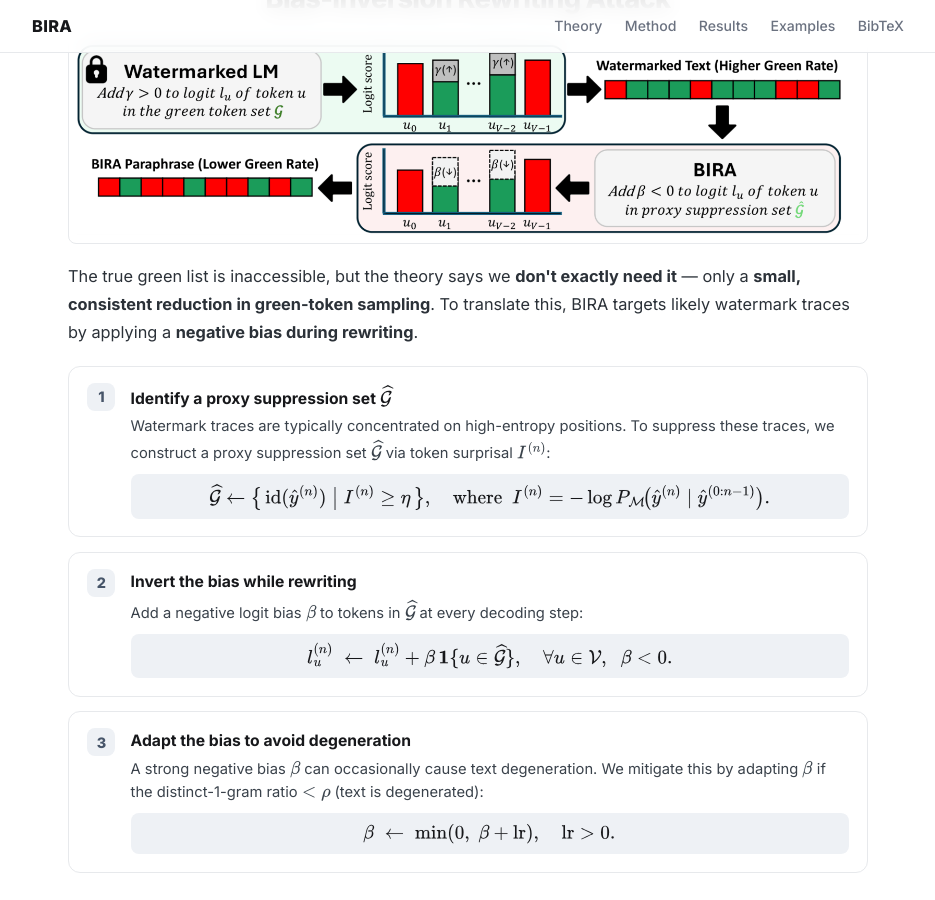
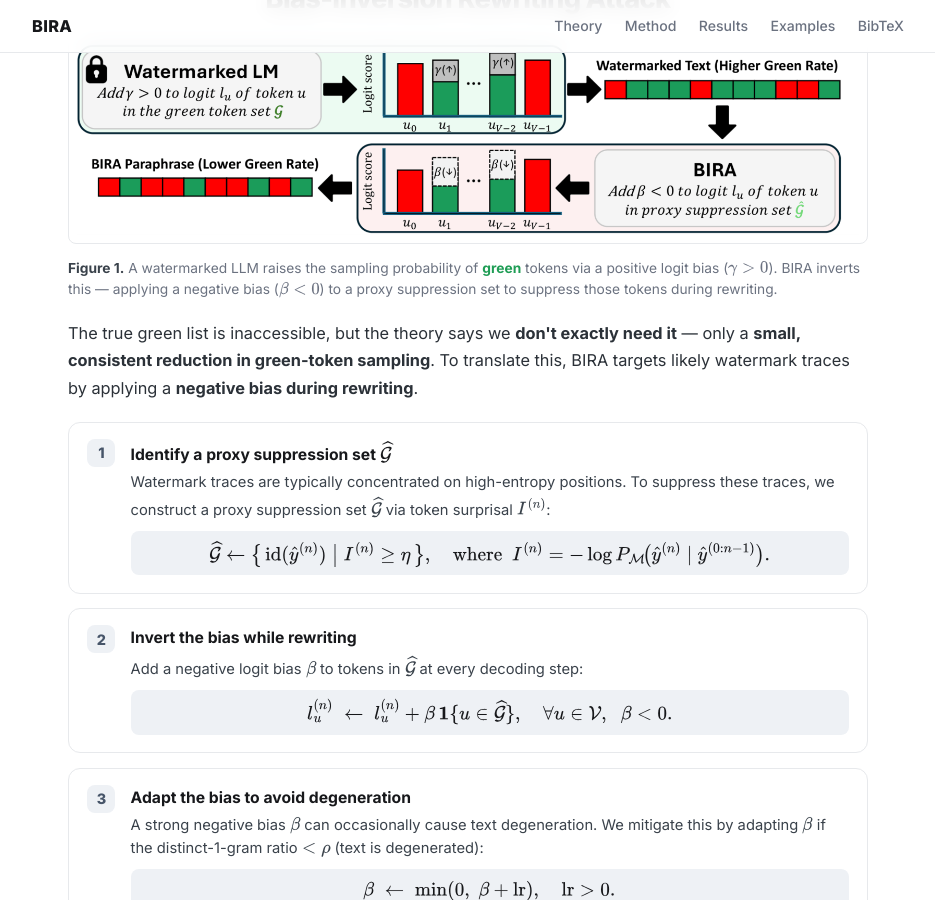
Before and after one commit to oppurity12/oppurity12.github.io, a Jekyll site: the page project_pages/bira/index.html, which Jekyll copies as it is, in a window 1280 px wide and 900 px high, scrolled down 1430 px. Shown: the whole window, without its empty margins (172-1107 px from the left). Built offline with Jekyll 4.4.1, drawn with Linux system fonts in a browser that asks for light colours; a style sheet for code colours, icons or effects is not loaded.

Commit message:
update profile

```diff
--- a/project_pages/bira/index.html
+++ b/project_pages/bira/index.html
@@ -133,6 +133,11 @@
     <h2 class="section-title">Bias-Inversion Rewriting Attack</h2>
     <figure class="fig framed fig-teaser">
       <img src="static/images/method_figure.png" alt="Overview of the Bias-Inversion Rewriting Attack (BIRA).">
+      <figcaption>
+        <b>Figure 1.</b> A watermarked LLM raises the sampling probability of <span class="tk-g">green</span>
+        tokens via a positive logit bias ($\gamma > 0$). BIRA inverts this — applying a negative bias
+        ($\beta < 0$) to a proxy suppression set to suppress those tokens during rewriting.
+      </figcaption>
     </figure>
 
     <p class="lead" style="margin-top:1.2rem;">
```
